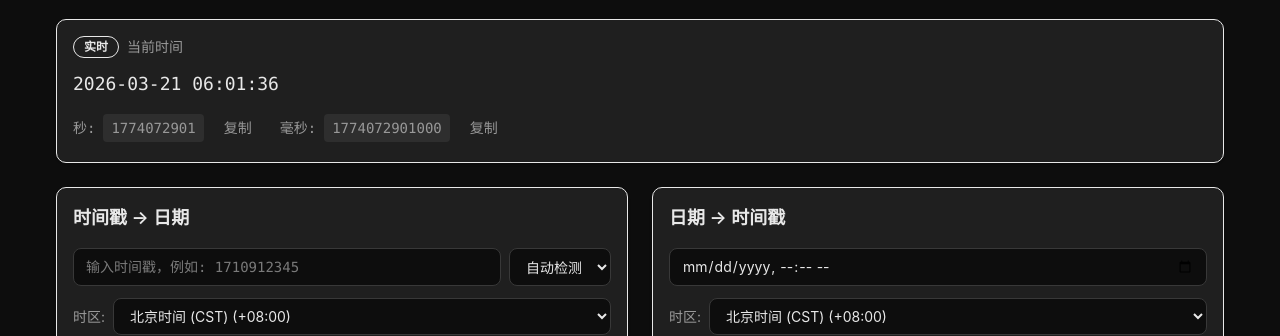
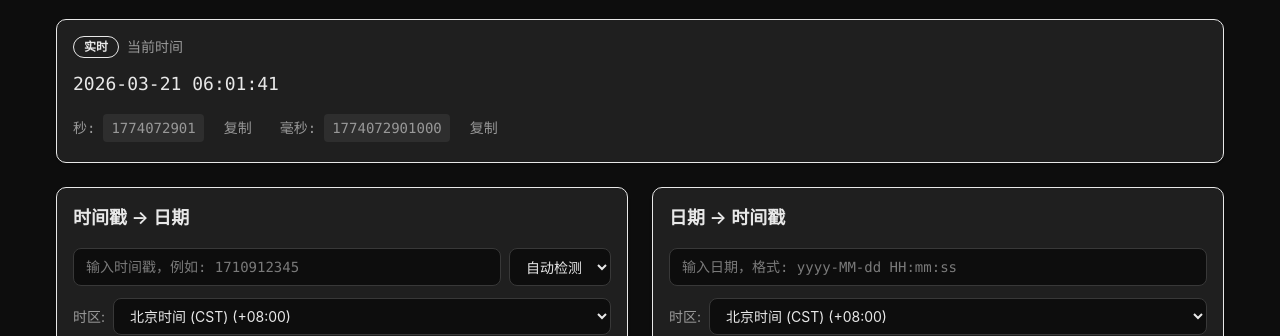
Before and after one commit to phycholee/dev-tools, a Vue app: page /timestamp-converter in a window 1280 px wide. Shown: the part 166-502 px from the top of the page. Built offline with nearby package versions, Linux system fonts and the light colour scheme.

Commit message:
feat(timestamp): live time update, change date input to text format

```diff
--- a/src/tools/timestamp-converter/TimestampConverter.vue
+++ b/src/tools/timestamp-converter/TimestampConverter.vue
@@ -96,8 +96,9 @@
         <div class="flex flex-col gap-3">
           <input
             v-model="dateInput"
-            type="datetime-local"
-            class="px-3 py-2 bg-background border border-input rounded-md text-sm focus:outline-none focus:ring-2 focus:ring-ring"
+            type="text"
+            placeholder="输入日期，格式: yyyy-MM-dd HH:mm:ss"
+            class="px-3 py-2 bg-background border border-input rounded-md text-sm font-mono focus:outline-none focus:ring-2 focus:ring-ring"
             @input="convertDateToTimestamp"
           />
 
@@ -219,7 +220,7 @@
 </template>
 
 <script setup lang="ts">
-import { ref, computed, onMounted, onUnmounted, inject } from 'vue'
+import { ref, onMounted, onUnmounted, inject } from 'vue'
 import { Button } from '@/components/ui/button'
 import { Badge } from '@/components/ui/badge'
 import { Card } from '@/components/ui/card'
@@ -237,11 +238,15 @@ const timezones = TIMEZONES
 
 // Current timestamp (real-time)
 const currentTimestamp = ref({ seconds: 0, milliseconds: 0 })
-const currentTimeFormatted = computed(() => {
+const currentTimeFormatted = ref('')
+
+function updateCurrentTime() {
   const now = new Date()
   const pad = (n: number) => String(n).padStart(2, '0')
-  return `${now.getFullYear()}-${pad(now.getMonth() + 1)}-${pad(now.getDate())} ${pad(now.getHours())}:${pad(now.getMinutes())}:${pad(now.getSeconds())}`
-})
+  currentTimestamp.value = getCurrentTimestamps()
+  currentTimeFormatted.value = `${now.getFullYear()}-${pad(now.getMonth() + 1)}-${pad(now.getDate())} ${pad(now.getHours())}:${pad(now.getMinutes())}:${pad(now.getSeconds())}`
+}
+
 let updateInterval: ReturnType<typeof setInterval> | null = null
 
 // Timestamp to Date
@@ -264,10 +269,8 @@ const batchUnit = ref<'auto' | 'seconds' | 'milliseconds'>('auto')
 
 // Initialize current timestamp and start updating
 onMounted(() => {
-  currentTimestamp.value = getCurrentTimestamps()
-  updateInterval = setInterval(() => {
-    currentTimestamp.value = getCurrentTimestamps()
-  }, 1000)
+  updateCurrentTime()
+  updateInterval = setInterval(updateCurrentTime, 1000)
 })
 
 onUnmounted(() => {
```
